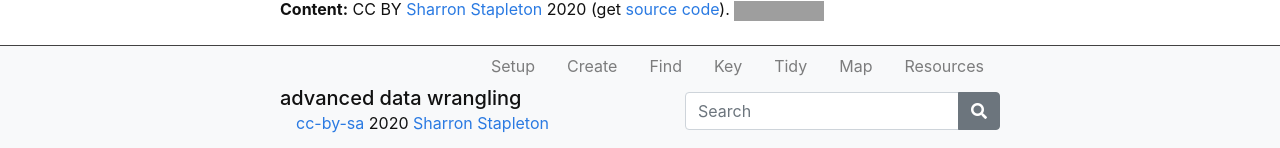
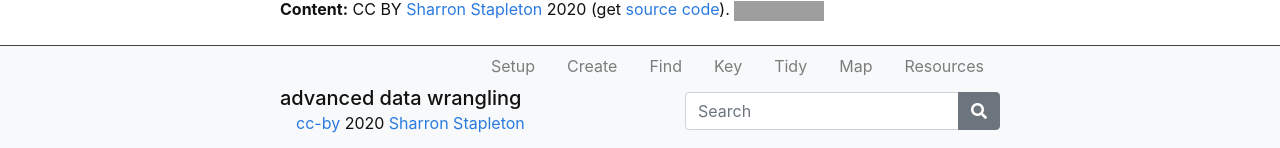
Before and after one commit to GULibrarySandbox/advanced-data-wrangle-old, a Jekyll site: the page built from index.md, in a window 1280 px wide. Shown: the part 1204-1352 px from the top of the page. Built offline with Jekyll 4.4.1, drawn with Linux system fonts in a browser that asks for light colours; grey boxes are pictures that could not be loaded.

Commit message:
Update footer.html

```diff
--- a/_includes/footer.html
+++ b/_includes/footer.html
@@ -11,7 +11,7 @@
         <div class="col-md">
           <a class="h5" href="{{ '/' | absolute_url }}">{{ site.title }}</a>
           <br>
-          <span class="pl-3"><a href="https://creativecommons.org/licenses/by/4.0/">cc-by-sa</a> {{ site.pub_year }} <a href="https://github.com/{{ site.github_username }}">{{ site.author }}</a></span>
+          <span class="pl-3"><a href="https://creativecommons.org/licenses/by/4.0/">cc-by</a> {{ site.pub_year }} <a href="https://github.com/{{ site.github_username }}">{{ site.author }}</a></span>
         </div>
         <div class="col-md">
           {% if site.search == true %}
```
